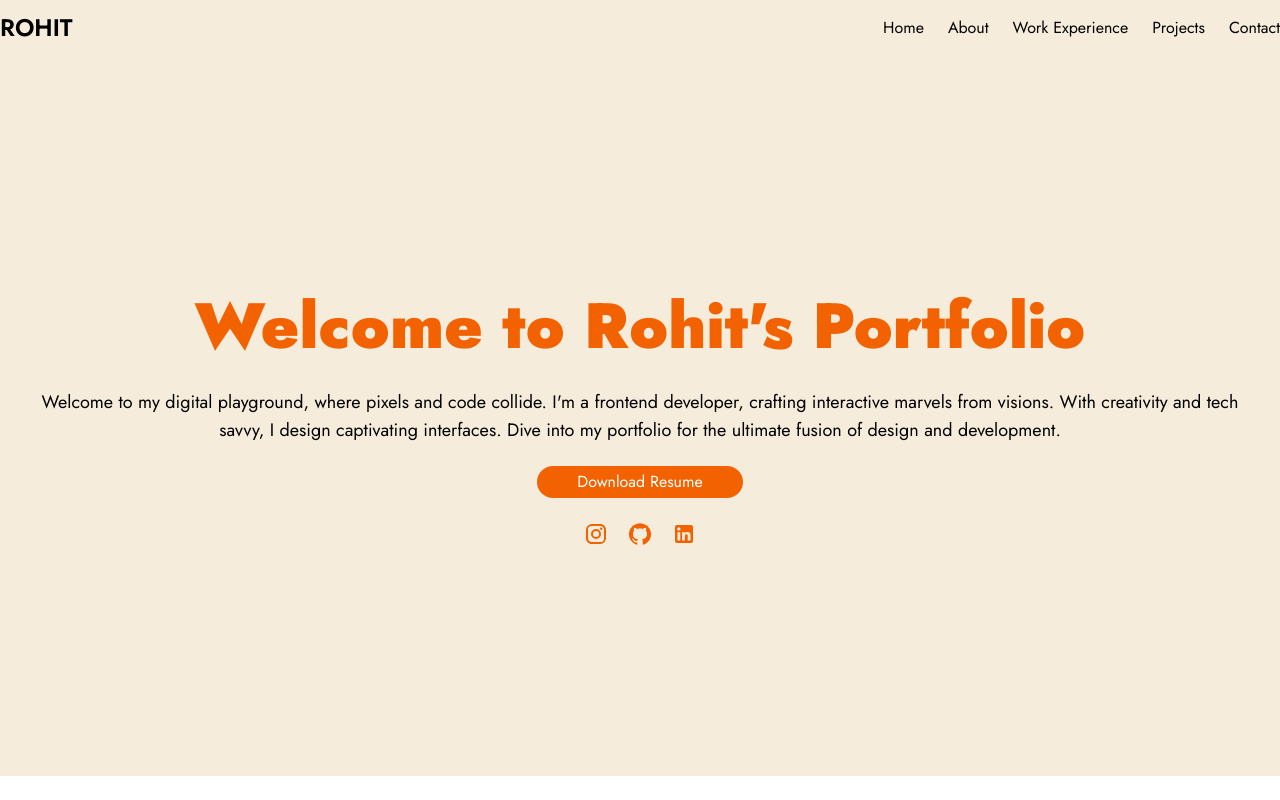
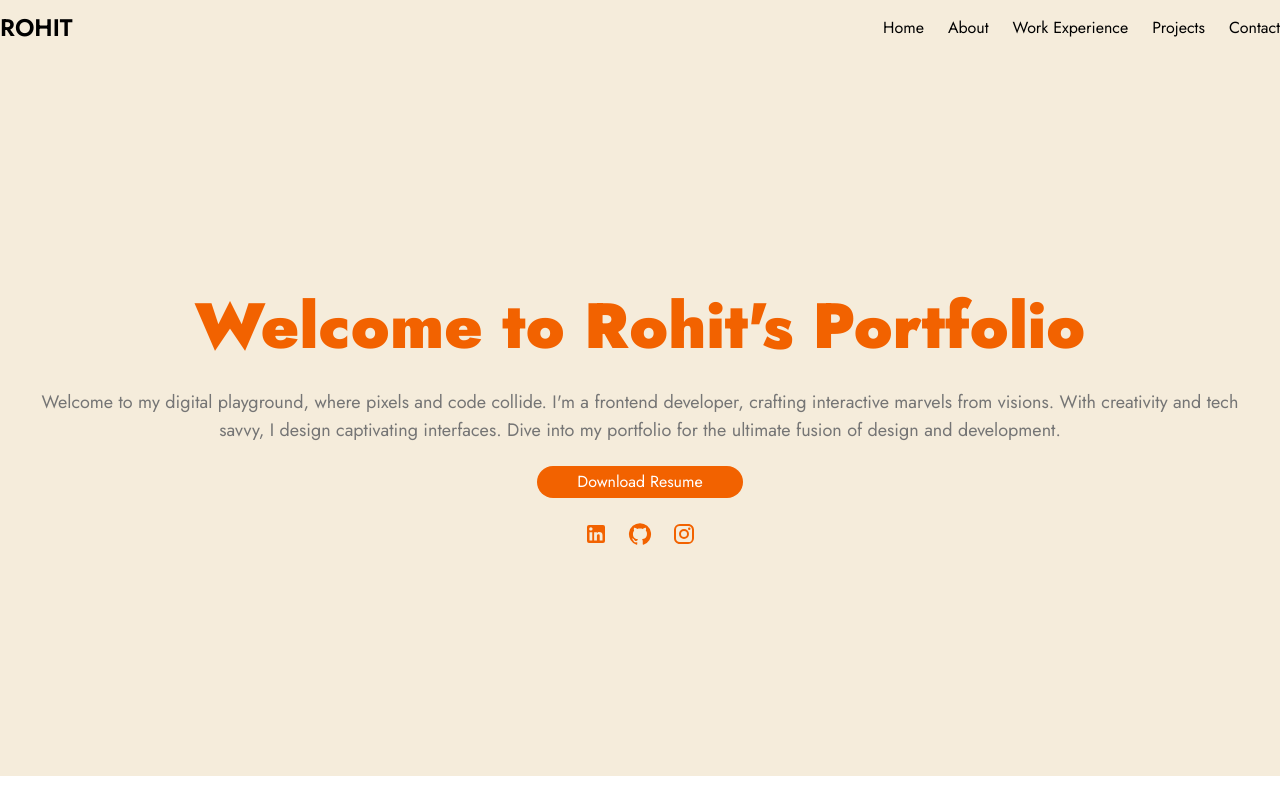
Before and after one commit to Rohitjangid17/Rohit-portfolio-web, a React (Create React App) app: page /home in a window 1280 px wide. Shown: the top 800 px of the page. Built offline with nearby package versions, Linux system fonts and the light colour scheme.

Commit message:
hero update

```diff
--- a/src/components/Hero.js
+++ b/src/components/Hero.js
@@ -13,14 +13,14 @@ const Hero = () => {
                     <div className='flex flex-col h-full justify-center items-center gap-y-[22px] px-5'>
                         <h1 className='text-center font-[900] text-[#f26200] text-[44px] leading-[50px] sm:text-[50px] sm:leading-[56px] md:text-[64px] md:leading-[80px]'>Welcome to Rohit's Portfolio</h1>
                         {/* <h2 className='text-center text-white text-xl sm:text-2xl md:text-3xl lg:text-4xl'>I develop Progressive web applications</h2> */}
-                        <p className='text-center font-normal text-black text-lg'>Welcome to my digital playground, where pixels and code collide. I'm a frontend developer, crafting interactive marvels from visions. With creativity and tech savvy, I design captivating interfaces. Dive into my portfolio for the ultimate fusion of design and development.</p>
+                        <p className='text-center font-normal text-[#757575] text-lg'>Welcome to my digital playground, where pixels and code collide. I'm a frontend developer, crafting interactive marvels from visions. With creativity and tech savvy, I design captivating interfaces. Dive into my portfolio for the ultimate fusion of design and development.</p>
                         <a href={resume} download target='_blank' rel='noopener noreferrer' title='Rohit Resume'>
                             <button className="text-base bg-[#f26200] text-white px-10 py-1 rounded-full">Download Resume</button>
                         </a>
                         <div className='flex items-center gap-x-5'>
+                            <Link to="https://www.linkedin.com/in/rohit-jangid-984729225/" className='text-[#f26200]' target="_blank"> <LinkedInIcon /></Link>
+                            <Link to="https://github.com/Rohitjangid17" className='text-[#f26200]' target="_blank"> <GitHubIcon /></Link>
                             <Link to="https://google.com" className='text-[#f26200]' target="_blank"> <InstagramIcon /></Link>
-                            <Link to="https://github.com/Rohitjangid17" className='text-[#f26200]' target="_blank"> <GitHubIcon /></Link>
-                            <Link to="https://www.linkedin.com/in/rohit-jangid-984729225/" className='text-[#f26200]' target="_blank"> <LinkedInIcon /></Link>
                         </div>
                     </div>
                 </div>
```
